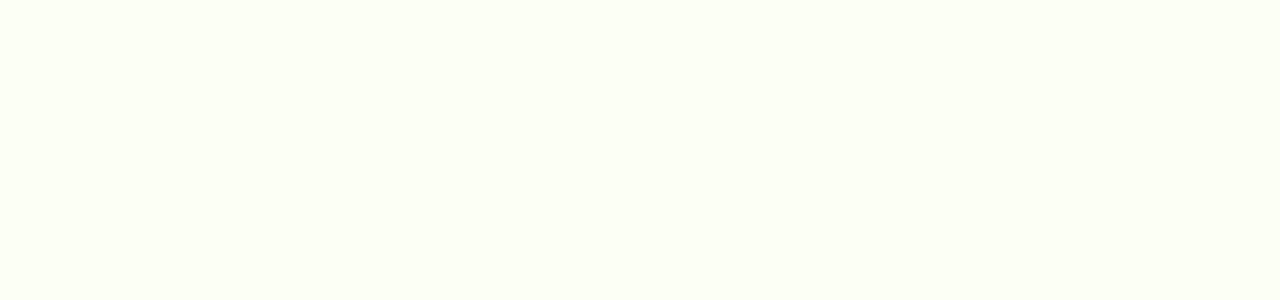
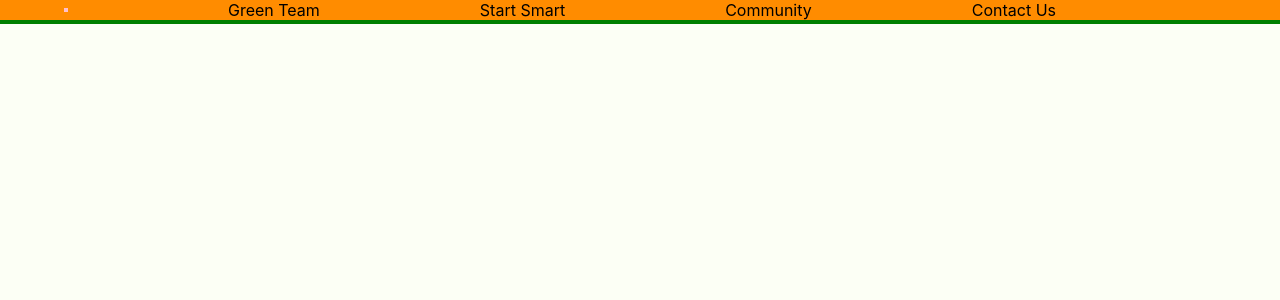
Before and after one commit to JuanTValdez/smart_acres, a React (Create React App) app: page / in a window 1280 px wide. Shown: the top 300 px of the page. Built offline with nearby package versions, Linux system fonts and the light colour scheme.

Commit message:
start refactoring Navbar into component

```diff
--- a/src/App.js
+++ b/src/App.js
@@ -1,9 +1,12 @@
 import './App.css';
-import Intro from './components/IntroSection.js';
+import NavBar from './components/Navbar.js';
+// import Intro from './components/IntroSection.js';
 
 function App() {
 	return (
 		<div className='App'>
+			<NavBar />
+
 			{/* <Intro /> */}
 
 			{/* <nav className='nav_bar'>
--- /dev/null
+++ b/src/components/Navbar.js
@@ -0,0 +1,14 @@
+import React from 'react';
+import '../styles/NavBar.css';
+export default function NavBar() {
+	return (
+		<nav className='nav-container ol_orange'>
+			<div className='logo'></div>
+			<span>Green Team</span>
+			<span>Start Smart</span>
+			<span>Community</span>
+			<span>Contact Us</span>
+			<div className='links'></div>
+		</nav>
+	);
+}
--- /dev/null
+++ b/src/styles/NavBar.css
@@ -0,0 +1,4 @@
+.nav-container {
+	width: 100%;
+	margin: 0 auto;
+}
```
